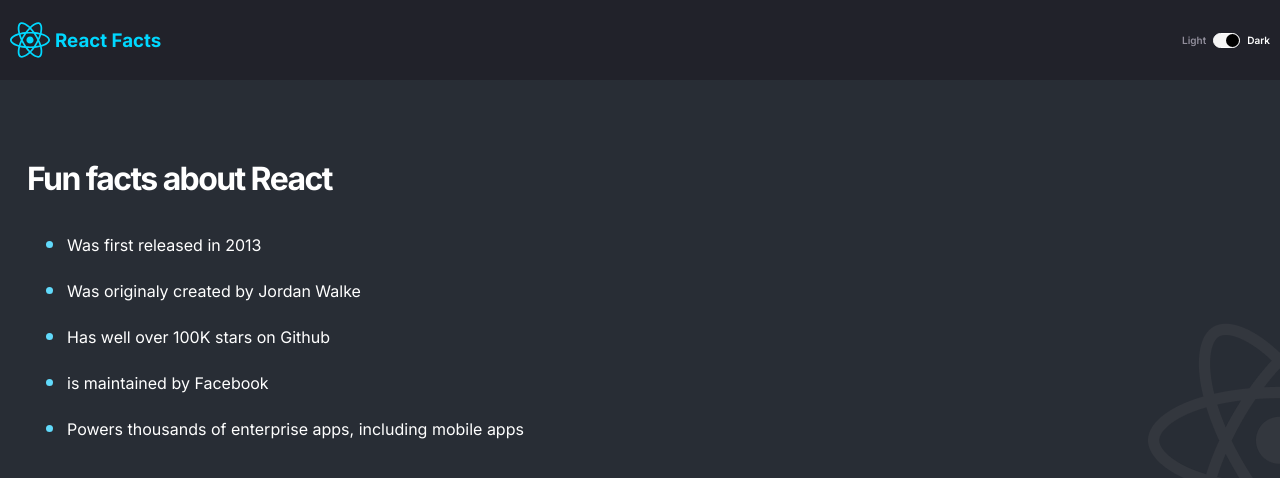
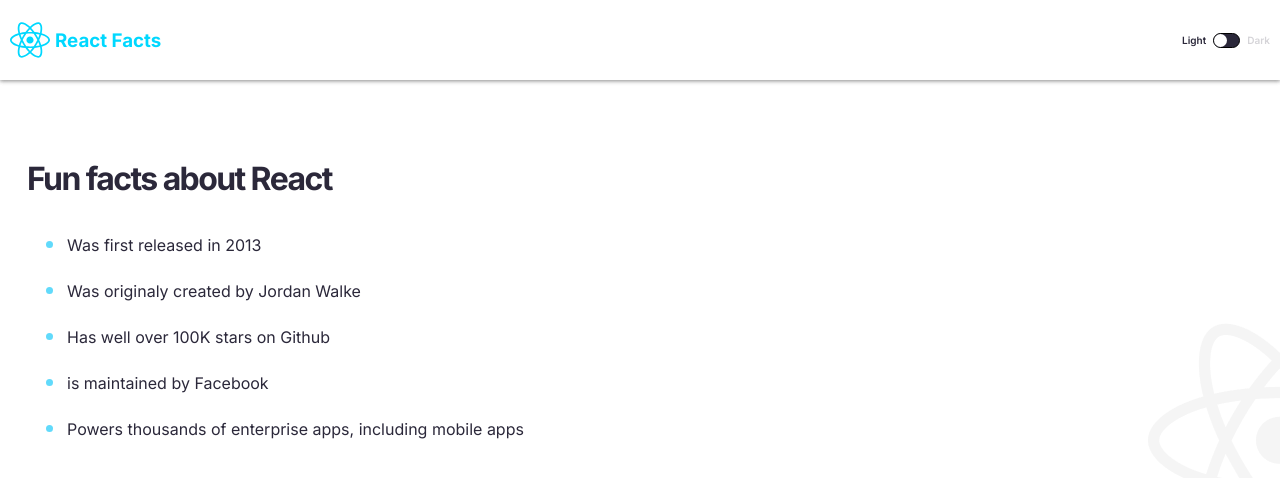
Before and after one commit to akashs-arkar1489/React-Fun-facts-v2, a React (Vite) app: page / in a window 1280 px wide. Shown: the top 478 px of the page. Built offline with nearby package versions, Linux system fonts and the light colour scheme.

Commit message:
set default color sceme to light

```diff
--- a/src/App.jsx
+++ b/src/App.jsx
@@ -4,7 +4,7 @@ import Main from './components/Main'
 import { useState } from 'react'
 
 function App() {
-  const [theme,setTheme] = useState(true)
+  const [theme,setTheme] = useState(false)
 
   return (
     <div className='container'>
```
